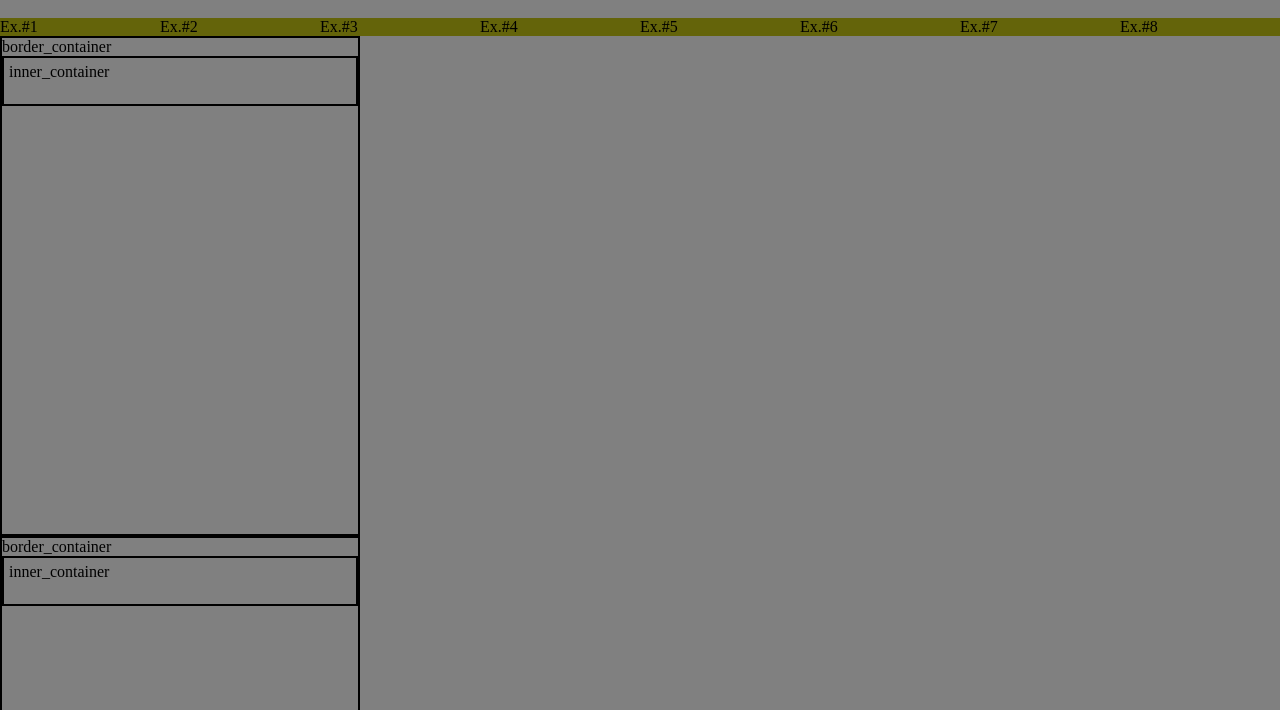
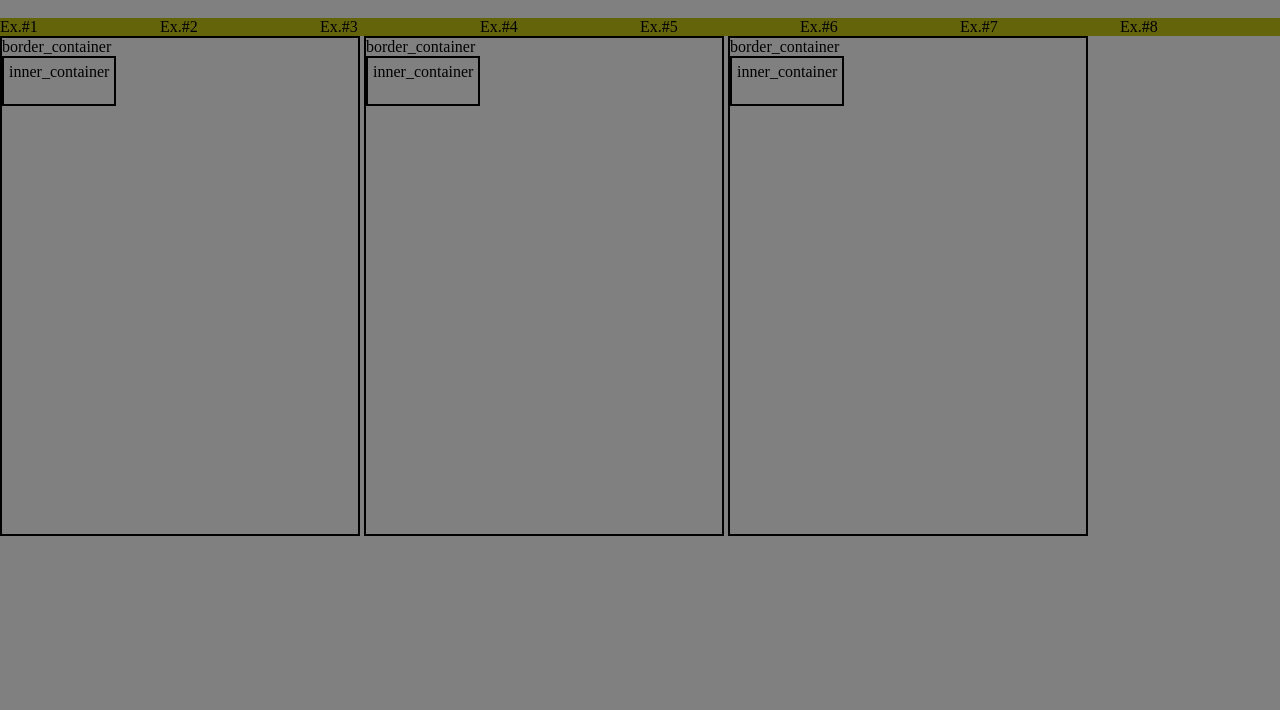
Before and after one commit to kearcec04/mod2_salut, a plain HTML site: page mod2_salut/index.html in a window 1280 px wide. Shown: the part 90-800 px from the top of the page. Drawn offline with Linux system fonts and the light colour scheme.

Commit message:
zzzzzzzzzzzzz

```diff
--- a/mod2_salut/zorgcss/container.css
+++ b/mod2_salut/zorgcss/container.css
@@ -1,13 +1,13 @@
 /****container styling****/
 
 .container {
-    margin: 0;
+    margin: auto;
     padding: 0;
     width: 360px;
     height: 500px;
     box-sizing: border-box;
     border: 2px solid rgb(0, 0, 0);
-    ;
+    display:inline-block;
 }
 
 #inner_container1 {
```
